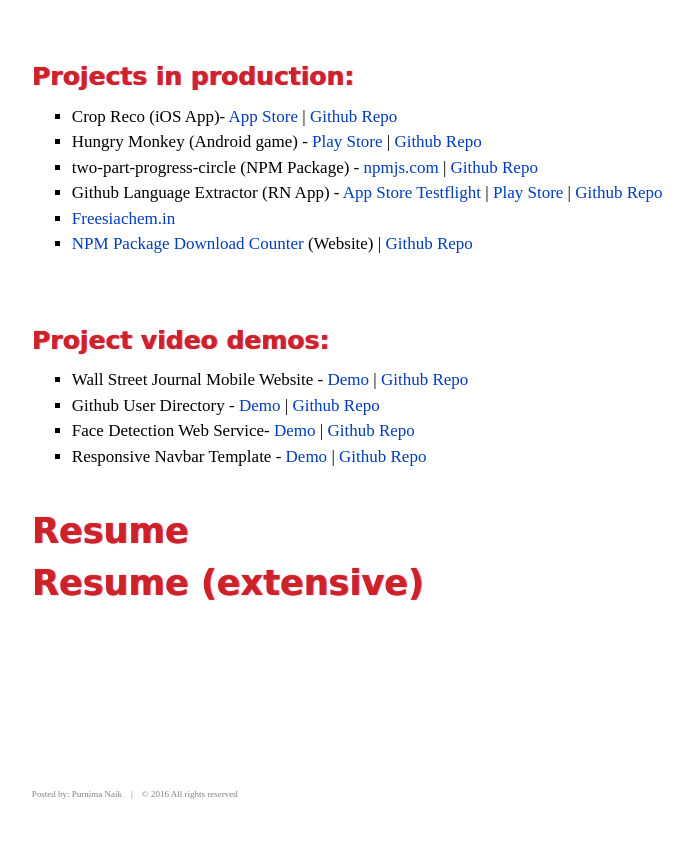
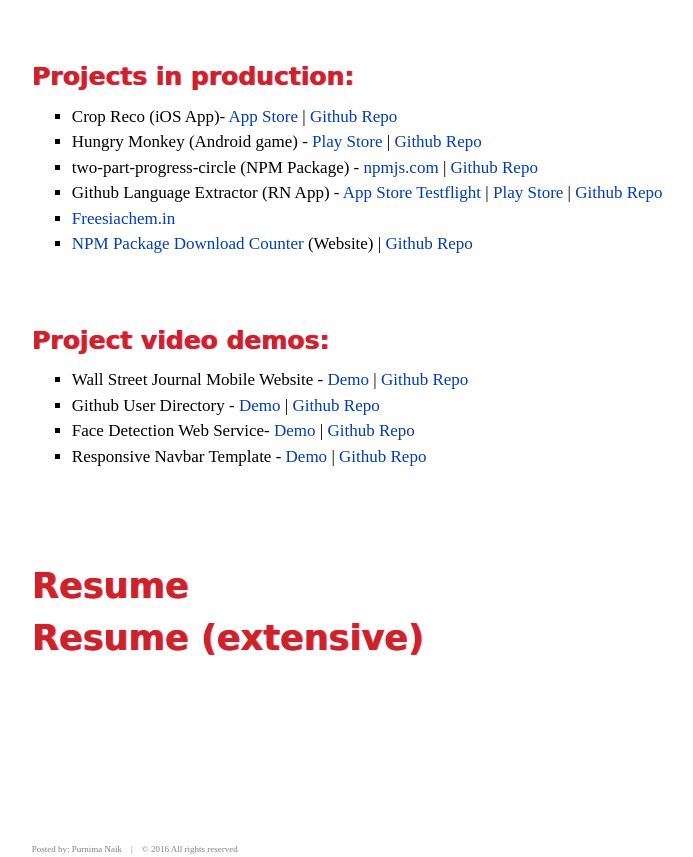
Before and after one commit to PurnimaNaik/PurnimaNaik.github.io, a plain HTML site: page index.html in a window 1280 px wide. Shown: the part 4119-4976 px from the top of the page, without its empty margins (109-802 px from the left). Before the commit the page ends 4921 px from the top, so only its background shows below. Drawn offline with nearby package versions, Linux system fonts and the light colour scheme.

Commit message:
resume swap

```diff
--- a/styles/webPortfolio.css
+++ b/styles/webPortfolio.css
@@ -61,6 +61,9 @@ a {
   padding-bottom: 8px;
 }
 
+.resumeTitleContainer{
+padding-top: 55px;
+}
 .resumeTitle {
   color: #cc2326 !important;
   text-shadow: 1px 0px 1px #dc2a73;
```
Also changed, not shown: 2 other files.
